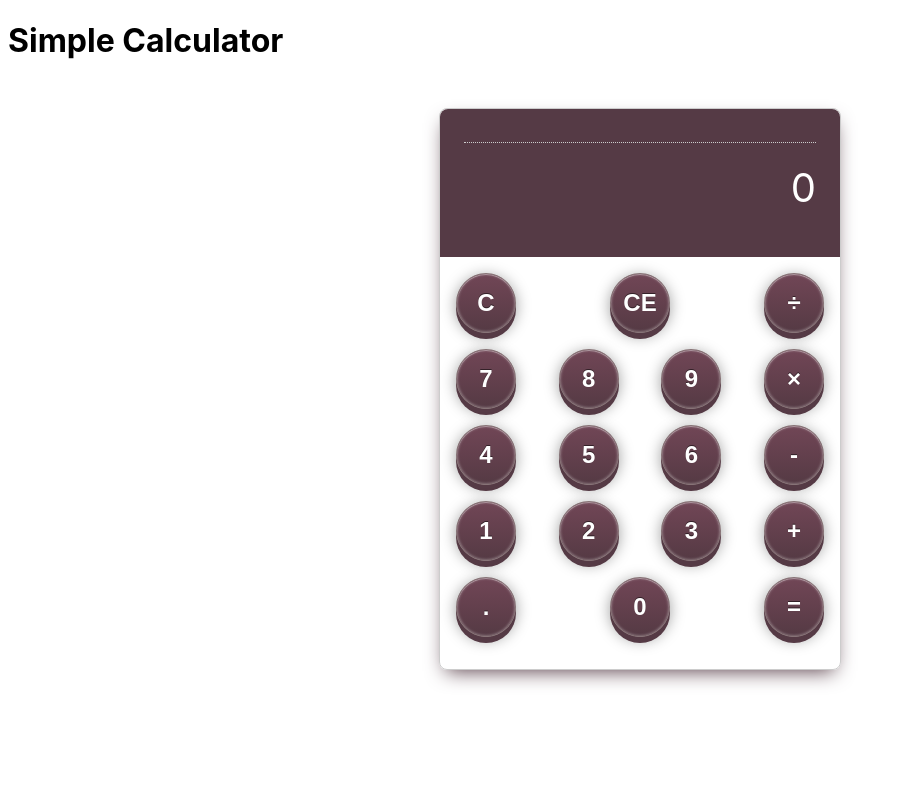
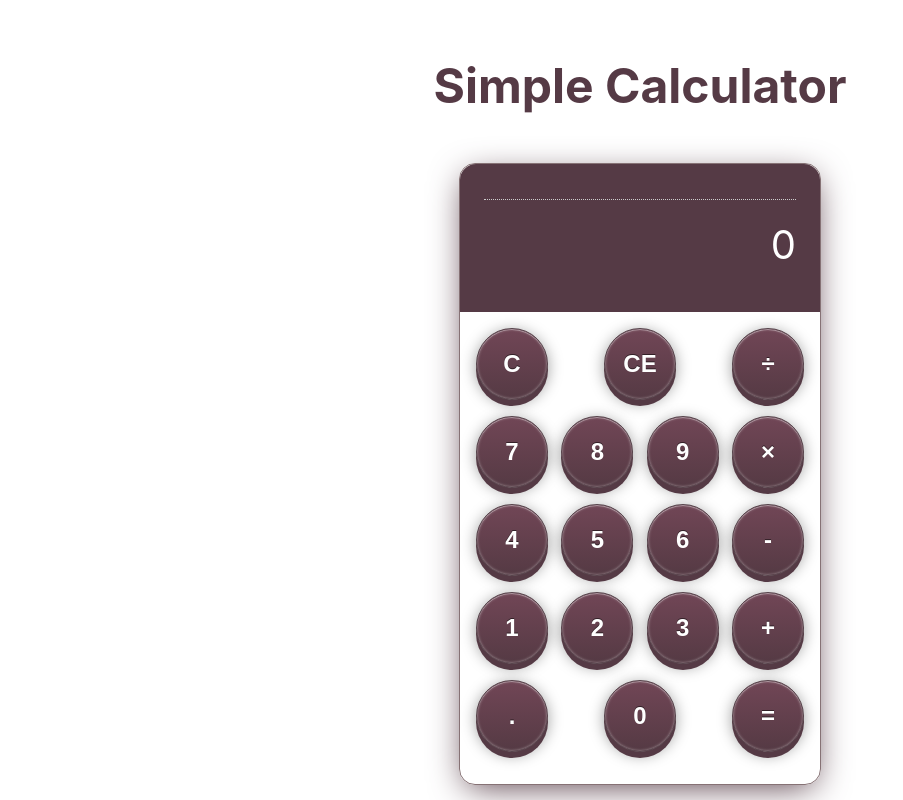
Before and after one commit to adamichelle/simple-calculator-app, a plain HTML site: page index.html in a window 1280 px wide. Shown: the whole page, without its empty margins (0-903 px from the left). Drawn offline with Linux system fonts and the light colour scheme.

Commit message:
style: styling changes to buttons and elements

```diff
--- a/styles.css
+++ b/styles.css
@@ -3,28 +3,37 @@ body {
     font-family: -apple-system, BlinkMacSystemFont, 'Segoe UI', Roboto, Oxygen, Ubuntu, Cantarell, 'Open Sans', 'Helvetica Neue', sans-serif;
 }
 
+header {
+    padding: 1em;
+}
+
+h1 {
+    color: #553A45;
+    font-size: 3em;
+    text-align: center;
+}
+
 .calculator {
-    width: 400px;
+    width: 360px;
     margin: auto;
-    margin-top: 3em;
-    border: 1px solid #CCCCCC;
-    border-radius: 0.5em;
-    box-shadow: 0 8px 20px -7px #553A45;
+    border: 1px solid #867275;
+    border-radius: 1em;
+    box-shadow: 0 8px 35px -7px #553A45;
 }
 
 .calculator-display {
-    height: 100px;
+    min-height: 100px;
     background: #553A45;
     padding: 1.5em;
-    border-top-right-radius: 0.5em;
-    border-top-left-radius: 0.5em;
+    border-top-right-radius: 1em;
+    border-top-left-radius: 1em;
 }
 
 .calculator-display--operation {
     font-size: 1.3em;
     color: #CCCCCC;
     text-align: right;
-    padding-bottom: 0.4em;
+    padding-bottom: 0.5em;
     border-bottom: 1px dotted;
 }
 
@@ -47,9 +56,9 @@ body {
 }
 
 .calculator-buttons--button {
-    width: 2.5em;
-    height: 2.5em;
-    border: 1px solid #867275;
+    width: 3em;
+    height: 3em;
+    border: 1px solid #56424A;
     -webkit-border-radius: 50%;
     -moz-border-radius: 50%;
     border-radius: 50%;
@@ -74,3 +83,15 @@ body {
     font-weight: bold;
     cursor: pointer;
 }
+.calculator-buttons--button:hover {
+    background: #4C2636;
+    -webkit-box-shadow: 0px 6px 0px #4C2636, 0px 3px 15px rgba(0,0,0,.4), inset 0px 1px 0px rgba(255,255,255,.3), inset 0px 0px 3px rgba(255,255,255,.5);
+    -moz-box-shadow: 0px 6px 0px #4C2636, 0px 3px 15px rgba(0,0,0,.4), inset 0px 1px 0px rgba(255,255,255,.3), inset 0px 0px 3px rgba(255,255,255,.5);
+    box-shadow: 0px 6px 0px #4C2636, 0px 3px 15px rgba(0,0,0,.4), inset 0px 1px 0px rgba(255,255,255,.3), inset 0px 0px 3px rgba(255,255,255,.5);
+}
+
+.calculator-buttons--button:active {
+    background-color: #4C2636;
+    box-shadow: 0 5px #666;
+    transform: translateY(4px);
+}
```
